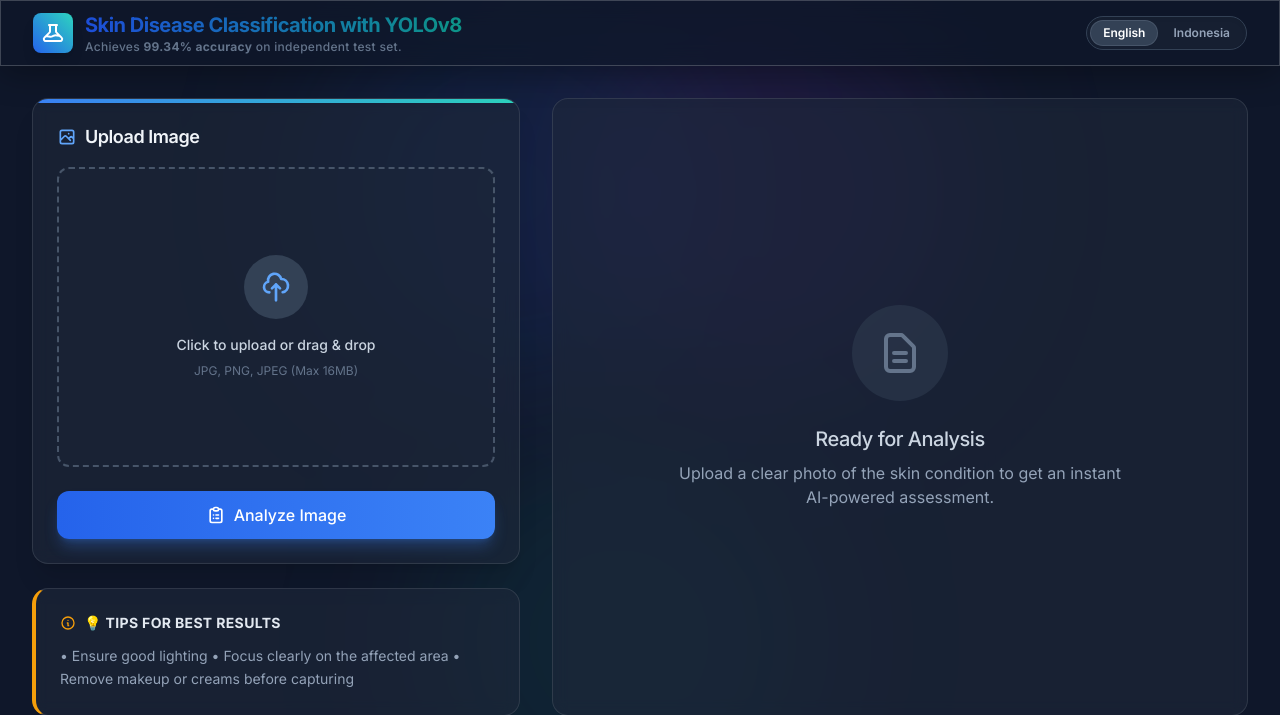
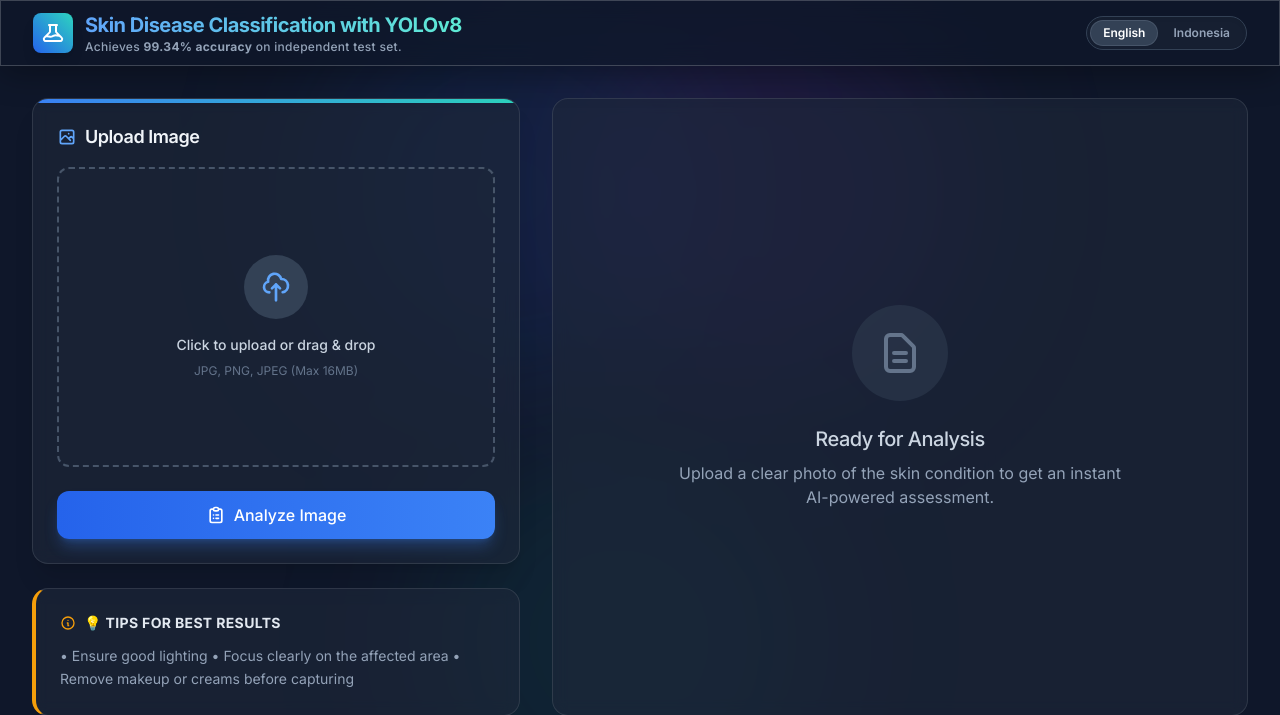
Before and after one commit to yingtze/flask_skin_classifier, a Flask app: page / in a window 1280 px wide. Shown: the top 715 px of the page. Run offline with Flask 3, Linux system fonts and the light colour scheme; some libraries are stand-ins or nearby versions.

Commit message:
Update dependencies, improve dark mode UI, and clean up uploads
- Pin all dependencies to exact versions in requirements.txt
- Fix dark mode font colors: header gradient, subtitle, and loading state text
- Add conda setup instructions to README
- Add upload auto-cleanup and secure timestamped filenames
- Use per-class colors for probability bars
- Gitignore uploaded images and remove tracked uploads

Co-Authored-By: Claude Opus 4.6 <noreply@anthropic.com>

```diff
--- a/app.py
+++ b/app.py
@@ -194,10 +194,11 @@ def predict():
         # Trigger cleanup in background
         threading.Thread(target=cleanup_old_uploads).start()
 
-        # Secure Rename: short unique ID (e.g. upload_a1b2c3d4.jpg)
+        # Secure Rename: timestamp based ID (e.g. upload_1700000000_a1b2.jpg)
         original_ext = file.filename.rsplit('.', 1)[1].lower()
-        short_id = uuid.uuid4().hex[:8]
-        unique_filename = f"upload_{short_id}.{original_ext}"
+        timestamp = int(time.time())
+        unique_id = uuid.uuid4().hex[:4]
+        unique_filename = f"upload_{timestamp}_{unique_id}.{original_ext}"
         filepath = os.path.join(app.config['UPLOAD_FOLDER'], unique_filename)
 
         file.save(filepath)
--- a/static/js/main.js
+++ b/static/js/main.js
@@ -194,18 +194,16 @@ document.addEventListener('DOMContentLoaded', () => {
             const [name, prob] = item;
             const percentage = (prob * 100).toFixed(1);
 
-            // Color logic: Top 1 gets primary color, others gray
-            const isTop = index === 0;
-            const barColor = isTop ? 'bg-blue-500' : 'bg-slate-600';
-            const width = Math.max(percentage, 5); // Min 5% width for visibility
+            // Color logic: Use specific class color
+            const color = result.class_colors[name] || '#64748b'; // Default to slate-500
 
             const barHTML = `
                 <div class="flex items-center justify-between text-xs mb-1">
-                    <span class="font-medium ${isTop ? 'text-slate-100' : 'text-slate-400'} capitalize">${name}</span>
+                    <span class="font-medium text-slate-200 capitalize">${name}</span>
                     <span class="text-slate-400">${percentage}%</span>
                 </div>
                 <div class="w-full bg-slate-700 rounded-full h-2 overflow-hidden">
-                    <div class="h-full ${barColor} rounded-full transition-all duration-1000 ease-out" style="width: 0%" data-width="${percentage}%"></div>
+                    <div class="h-full rounded-full transition-all duration-1000 ease-out" style="width: 0%; background-color: ${color}" data-width="${percentage}%"></div>
                 </div>
             `;
             const div = document.createElement('div');
--- a/templates/index.html
+++ b/templates/index.html
@@ -69,10 +69,10 @@
                 </div>
                 <div>
                     <h1
-                        class="text-xl font-bold bg-clip-text text-transparent bg-gradient-to-r from-blue-700 to-teal-600 tracking-tight">
+                        class="text-xl font-bold bg-clip-text text-transparent bg-gradient-to-r from-blue-400 to-teal-300 tracking-tight">
                         {{ translations.header }}
                     </h1>
-                    <p class="text-xs text-slate-500 font-medium tracking-wide">{{ translations.header_subtitle|safe }}
+                    <p class="text-xs text-slate-400 font-medium tracking-wide">{{ translations.header_subtitle|safe }}
                     </p>
                 </div>
             </div>
@@ -198,7 +198,7 @@
                             class="absolute inset-0 rounded-full border-4 border-blue-500 border-t-transparent animate-spin">
                         </div>
                     </div>
-                    <h3 class="text-lg font-medium text-slate-700 animate-pulse">Analyzing Pattern...</h3>
+                    <h3 class="text-lg font-medium text-slate-200 animate-pulse">Analyzing Pattern...</h3>
                     <p class="text-sm text-slate-500 mt-2">Running dermatological classification model</p>
                 </div>
 
```
Also changed, not shown: requirements.txt (+14 -5 lines), README.md, static/uploads/14c3a98f63a14266986942ffaf723ca9_1770849719.jpg (deleted), static/uploads/3189cc3aba704c9db1fc96d6eab58044_1770849717.jpg (deleted), static/uploads/449ab1ffbf2e4265ab63783fd80fa32e_1770851605.jpg (deleted), static/uploads/8127b3c329354c01901a4ccafd521e0d_1770849705.jpg (deleted), static/uploads/9fab355e8f73442883c35b335000639f_1770851494.jpg (deleted), static/uploads/b0c1ad3416ce40e79a2c85def57ab919_1770849696.jpg (deleted), static/uploads/b3916d8dc3b3466f932e287b0131ceb8_1770849713.jpg (deleted), static/uploads/c6c64b90ecc5492aab7ad3b64240c16f_1770849700.jpg (deleted), static/uploads/e219cd50786f4f4fa76690cde5b96e4c_1770848569.png (deleted), static/uploads/e48d5ea95bd44e65b3ebf121be05857a_1770849716.jpg (deleted), static/uploads/f6372764255141fdb5fbed9f560f29ff_1770849673.webp (deleted), 1 other file.
